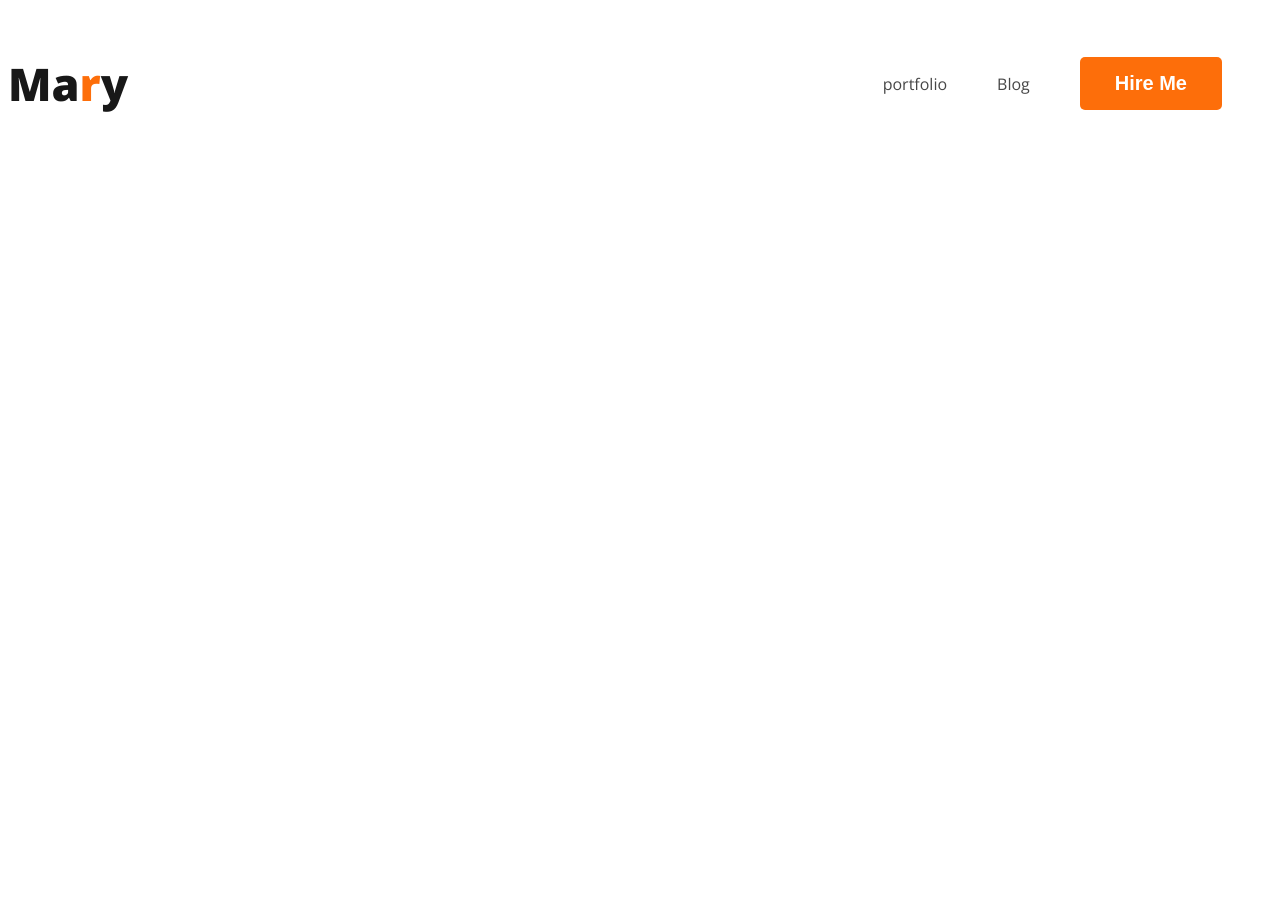
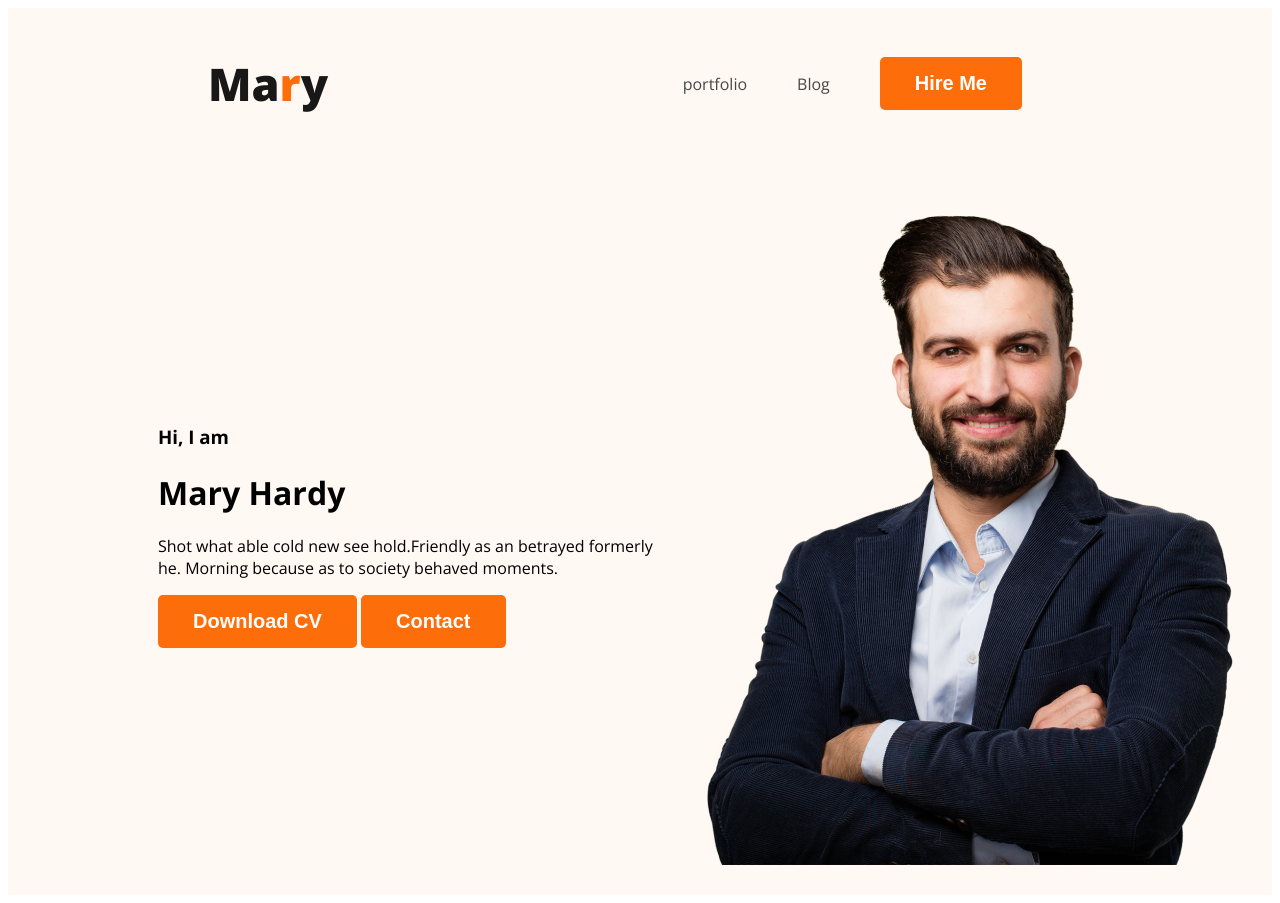
Before and after one commit to harunabhi/web-developer, a plain HTML site: page index.html in a window 1280 px wide. Before the commit the page ends 800 px from the top, so only its background shows below. Drawn offline with nearby package versions, Linux system fonts and the light colour scheme.

Commit message:
added banner content

```diff
--- a/index.html
+++ b/index.html
@@ -11,7 +11,7 @@
 <link rel="stylesheet"href="styles/portfolio.css">
 </head>
 <body>
-    <header>
+    <header class="header">
 <nav>
     <h3 class="nav-tittle">Ma<span class="text-primary">r</span>y</h3>
     <ul>
@@ -24,6 +24,18 @@
         </li>
     </ul>
 </nav>
+<div class="banner">
+    <div class="banner-content">
+    <h3 class="banner-greeting">Hi, I  am</h3>
+    <h1 class="banner-tittle">Mary Hardy</h1>
+    <p>Shot what able cold new see hold.Friendly as an betrayed formerly he. Morning because as to society behaved moments.</p>
+    <button class="btn-primary">Download CV</button>
+    <button class="btn-primary">Contact</button>
+    </div>
+
+
+<img class="profile-pic" src="images/hardy.png" alt="">
+</div>
     </header>
     <main>
 
--- a/styles/portfolio.css
+++ b/styles/portfolio.css
@@ -5,6 +5,7 @@ nav{
     display: flex;
     justify-content: space-between;
     align-items: center;
+    padding: 0 200px;
 }
 .nav-tittle{
  color: #181818;
@@ -37,3 +38,15 @@ nav > ul{
     display: flex;
     align-items: center;
 }
+.header{
+    background-color: #FFF8F3;
+}
+.banner{
+    padding: 30px 30px 30px 150px;
+    display: flex;
+    align-items: center;
+}
+.banner .profile-pic{
+    width: 584px;
+height: 676px;
+}
```
